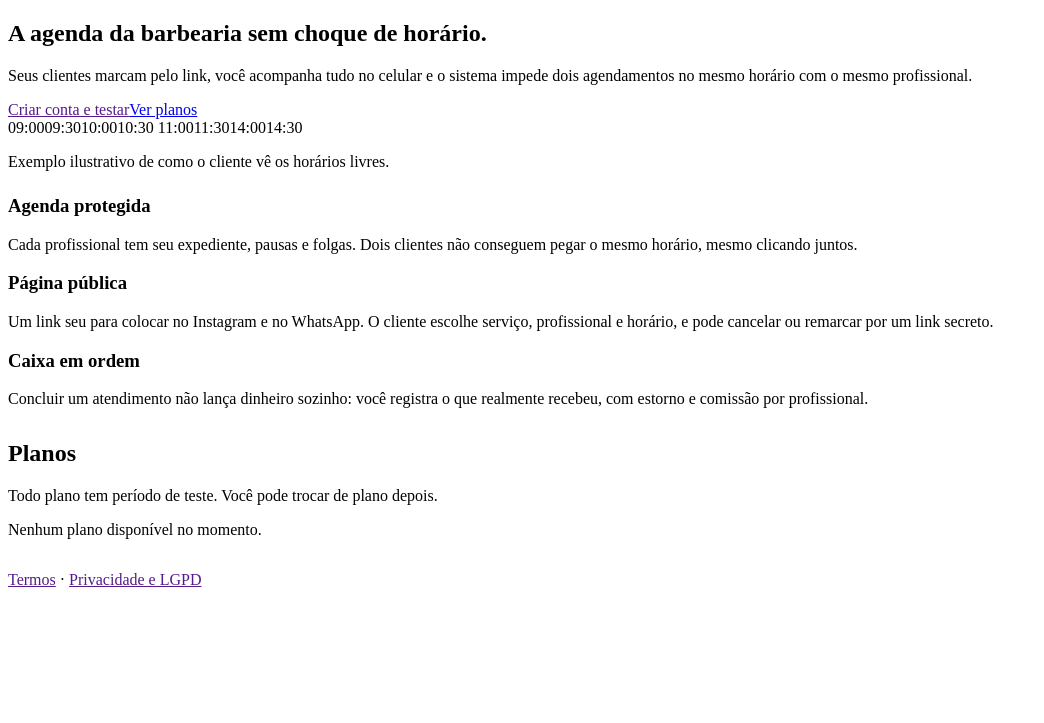
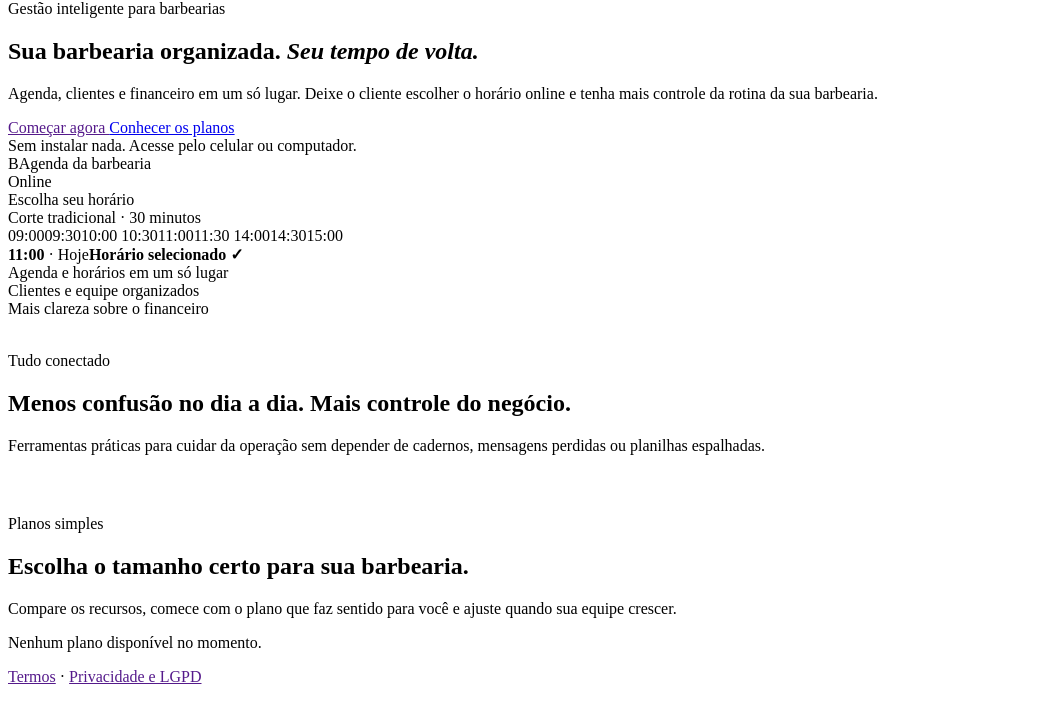
Before and after one commit to Rodrigomelo220/barberFlow, a PHP site: template views/landing.php in a window 1280 px wide. Shown: the part 44-767 px from the top of the page, without its empty margins (0-1044 px from the left). Run offline with PHP 8.4, Linux system fonts and the light colour scheme; the template is opened without the code that fills it, so the values that code supplies are empty; some libraries are stand-ins or nearby versions.

Commit message:
Redesenha landing page comercial do BarberFlow

```diff
--- a/views/landing.php
+++ b/views/landing.php
@@ -1,32 +1,77 @@
+<?php $features = [
+  ['calendar-check', 'Agenda sem conflitos', 'Horários disponíveis calculados por profissional, duração do serviço, expediente e bloqueios.'],
+  ['link-45deg', 'Agendamento pelo link', 'Compartilhe sua página no Instagram, WhatsApp e Google. O cliente agenda sem precisar ligar.'],
+  ['cash-coin', 'Financeiro organizado', 'Acompanhe recebimentos, pendências, despesas e comissões sem misturar valores previstos com dinheiro recebido.'],
+]; ?>
 <section class="hero">
-  <h1>A agenda da barbearia sem choque de horário.</h1>
-  <p class="lead">Seus clientes marcam pelo link, você acompanha tudo no celular e o sistema impede dois agendamentos no mesmo horário com o mesmo profissional.</p>
-  <div class="actions"><a class="btn btn-danger" href="<?= e(url('/cadastro')) ?>">Criar conta e testar</a><a class="btn btn-outline-dark" href="#planos">Ver planos</a></div>
-  <div class="demo-grid" role="img" aria-label="Exemplo de uma grade de horários: horários ocupados aparecem riscados">
-    <span>09:00</span><span class="x">09:30</span><span class="x">10:00</span><span>10:30</span>
-    <span>11:00</span><span class="x">11:30</span><span>14:00</span><span>14:30</span>
+  <div class="hero-grid">
+    <div class="hero-copy">
+      <div class="eyebrow">Gestão inteligente para barbearias</div>
+      <h1>Sua barbearia organizada. <em>Seu tempo de volta.</em></h1>
+      <p class="lead">Agenda, clientes e financeiro em um só lugar. Deixe o cliente escolher o horário online e tenha mais controle da rotina da sua barbearia.</p>
+      <div class="hero-actions">
+        <a class="btn btn-danger" href="<?= e(url('/cadastro')) ?>">Começar agora <?= icon('arrow-up-right') ?></a>
+        <a class="btn btn-outline-dark" href="#planos">Conhecer os planos</a>
+      </div>
+      <div class="hero-note"><span class="bi bi-shield-check" aria-hidden="true"></span> Sem instalar nada. Acesse pelo celular ou computador.</div>
+    </div>
+    <div class="hero-visual" aria-label="Prévia ilustrativa da agenda online do BarberFlow" role="img">
+      <div class="mock-window">
+        <div class="mock-top">
+          <div class="mock-brand"><span class="mock-mark">B</span><span>Agenda da barbearia</span></div>
+          <span class="mock-pill"><span class="bi bi-circle-fill" style="font-size:.45rem" aria-hidden="true"></span> Online</span>
+        </div>
+        <div class="mock-heading">Escolha seu horário</div>
+        <div class="mock-sub">Corte tradicional · 30 minutos</div>
+        <div class="mock-slots">
+          <span>09:00</span><span class="busy">09:30</span><span>10:00</span>
+          <span>10:30</span><span class="selected">11:00</span><span>11:30</span>
+          <span class="busy">14:00</span><span>14:30</span><span>15:00</span>
+        </div>
+        <div class="mock-footer"><span><strong>11:00</strong> · Hoje</span><strong>Horário selecionado ✓</strong></div>
+      </div>
+    </div>
   </div>
-  <p class="small muted">Exemplo ilustrativo de como o cliente vê os horários livres.</p>
+  <div class="hero-proof">
+    <div class="proof-item"><span class="proof-icon"><span class="bi bi-calendar2-check" aria-hidden="true"></span></span><span>Agenda e horários em um só lugar</span></div>
+    <div class="proof-item"><span class="proof-icon"><span class="bi bi-people" aria-hidden="true"></span></span><span>Clientes e equipe organizados</span></div>
+    <div class="proof-item"><span class="proof-icon"><span class="bi bi-graph-up-arrow" aria-hidden="true"></span></span><span>Mais clareza sobre o financeiro</span></div>
+  </div>
 </section>
 
-<section class="grid g3" style="margin:24px 0">
-  <div class="card"><h3>Agenda protegida</h3><p class="muted">Cada profissional tem seu expediente, pausas e folgas. Dois clientes não conseguem pegar o mesmo horário, mesmo clicando juntos.</p></div>
-  <div class="card"><h3>Página pública</h3><p class="muted">Um link seu para colocar no Instagram e no WhatsApp. O cliente escolhe serviço, profissional e horário, e pode cancelar ou remarcar por um link secreto.</p></div>
-  <div class="card"><h3>Caixa em ordem</h3><p class="muted">Concluir um atendimento não lança dinheiro sozinho: você registra o que realmente recebeu, com estorno e comissão por profissional.</p></div>
+<section aria-labelledby="recursos-titulo" style="padding:34px 0 42px">
+  <div class="section-heading">
+    <div class="eyebrow">Tudo conectado</div>
+    <h2 id="recursos-titulo">Menos confusão no dia a dia. Mais controle do negócio.</h2>
+    <p>Ferramentas práticas para cuidar da operação sem depender de cadernos, mensagens perdidas ou planilhas espalhadas.</p>
+  </div>
+  <div class="grid g3">
+    <?php foreach ($features as [$ic, $name, $desc]): ?>
+      <article class="card feature-card">
+        <div class="feature-icon"><span class="bi bi-<?= e($ic) ?>" aria-hidden="true"></span></div>
+        <h3><?= e($name) ?></h3>
+        <p><?= e($desc) ?></p>
+      </article>
+    <?php endforeach; ?>
+  </div>
 </section>
 
-<section id="planos" style="margin:32px 0">
-  <h2>Planos</h2>
-  <p class="muted">Todo plano tem período de teste. Você pode trocar de plano depois.</p>
+<section id="planos" aria-labelledby="planos-titulo">
+  <div class="section-heading">
+    <div class="eyebrow">Planos simples</div>
+    <h2 id="planos-titulo">Escolha o tamanho certo para sua barbearia.</h2>
+    <p>Compare os recursos, comece com o plano que faz sentido para você e ajuste quando sua equipe crescer.</p>
+  </div>
   <div class="grid g3">
-  <?php foreach ($plans as $p): $hl = decode_list($p['highlights']); ?>
-    <div class="card plan">
-      <h3><?= e($p['name']) ?></h3>
-      <div class="price"><?= e(money((int)$p['price_cents'])) ?><span class="muted small" style="font-weight:400"> /mês</span></div>
-      <p class="muted"><?= e($p['description']) ?></p>
+  <?php foreach ($plans as $i => $p): $hl = decode_list($p['highlights']); $featured = count($plans) >= 3 && $i === 1; ?>
+    <article class="card plan<?= $featured ? ' featured' : '' ?>">
+      <div class="plan-kicker"><?= e($p['name']) ?></div>
+      <h3><?= e($p['description']) ?></h3>
+      <div class="price"><?= e(money((int)$p['price_cents'])) ?><span class="muted"> / mês</span></div>
+      <?php if ((int)$p['trial_days'] > 0): ?><p class="small muted"><?= (int)$p['trial_days'] ?> dias de teste disponíveis</p><?php else: ?><p class="small muted">Plano mensal</p><?php endif; ?>
       <ul><?php foreach ($hl as $h): ?><li><?= e($h) ?></li><?php endforeach; ?></ul>
-      <a class="btn btn-primary w-100" href="<?= e(url('/cadastro?plano=' . rawurlencode($p['code']))) ?>">Começar<?= (int)$p['trial_days'] > 0 ? ' com ' . (int)$p['trial_days'] . ' dias de teste' : '' ?></a>
-    </div>
+      <a class="btn <?= $featured ? 'btn-danger' : 'btn-primary' ?> w-100" href="<?= e(url('/cadastro?plano=' . rawurlencode($p['code']))) ?>">Escolher plano <span class="bi bi-arrow-right" aria-hidden="true"></span></a>
+    </article>
   <?php endforeach; ?>
   </div>
   <?php if (!$plans): ?><p class="empty">Nenhum plano disponível no momento.</p><?php endif; ?>
```
